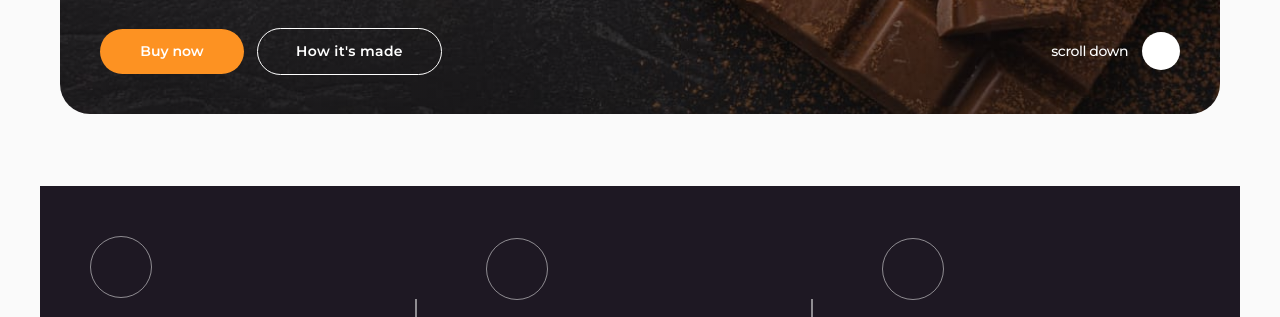
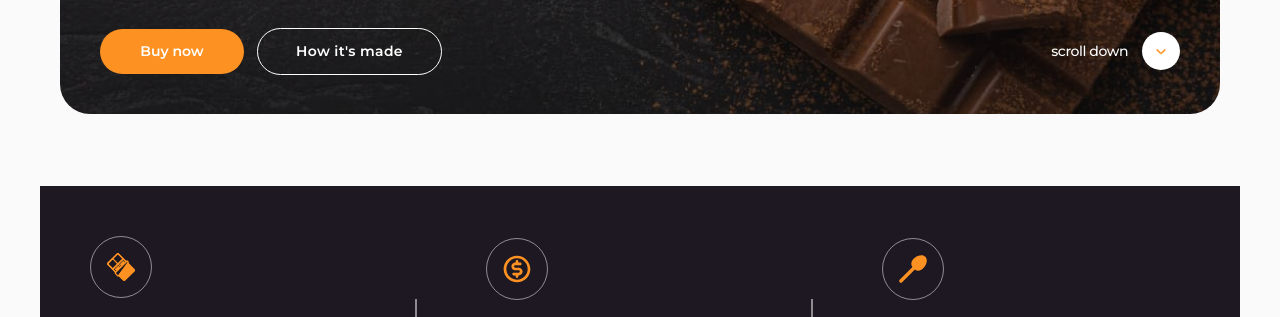
Before and after one commit to charl2on381/mysimple-chocolate, a plain HTML site: page index.html in a window 1280 px wide. Shown: the part 546-863 px from the top of the page. Drawn offline with nearby package versions, Linux system fonts and the light colour scheme.

Commit message:
Update index.html

```diff
--- a/index.html
+++ b/index.html
@@ -112,7 +112,7 @@
         <p class="main-scroll">scroll down</p>
         <a class="main-scroll-cont" href="#footer" aria-label="Scroll down">
           <svg class="main-scroll-icon" aria-label="Scroll">
-            <use href="../Website_SimplyChocolate/img/spraite.svg#icon-scroll"></use>
+            <use href="../img/spraite.svg#icon-scroll"></use>
           </svg>
         </a>
       </li>
@@ -128,7 +128,7 @@
       <li class="advantages-list-item">
         <div class="icon-advantages-field">
           <svg class="icon-advantages" width="32" height="32">
-            <use href="../Website_SimplyChocolate/img/icons.svg#fluent-emoji"></use>
+            <use href="../img/icons.svg#fluent-emoji"></use>
           </svg>
         </div>
         <h3 class="advantages-title">Unsurpassed taste</h3>
@@ -143,7 +143,7 @@
       <li class="advantages-list-item container-trans">
         <div class="icon-advantages-field">
           <svg class="icon-advantages" width="32" height="32">
-            <use href="../Website_SimplyChocolate/img/icons.svg#coin"></use>
+            <use href="../img/icons.svg#coin"></use>
           </svg>
         </div>
         <h3 class="advantages-title">Affordable price</h3>
@@ -159,7 +159,7 @@
       <li class="advantages-list-item container-trans">
         <div class="icon-advantages-field">
           <svg class="icon-advantages" width="32" height="32">
-            <use href="../Website_SimplyChocolate/img/icons.svg#spoon"></use>
+            <use href="../img/icons.svg#spoon"></use>
           </svg>
         </div>
         <h3 class="advantages-title">Own production</h3>
```
